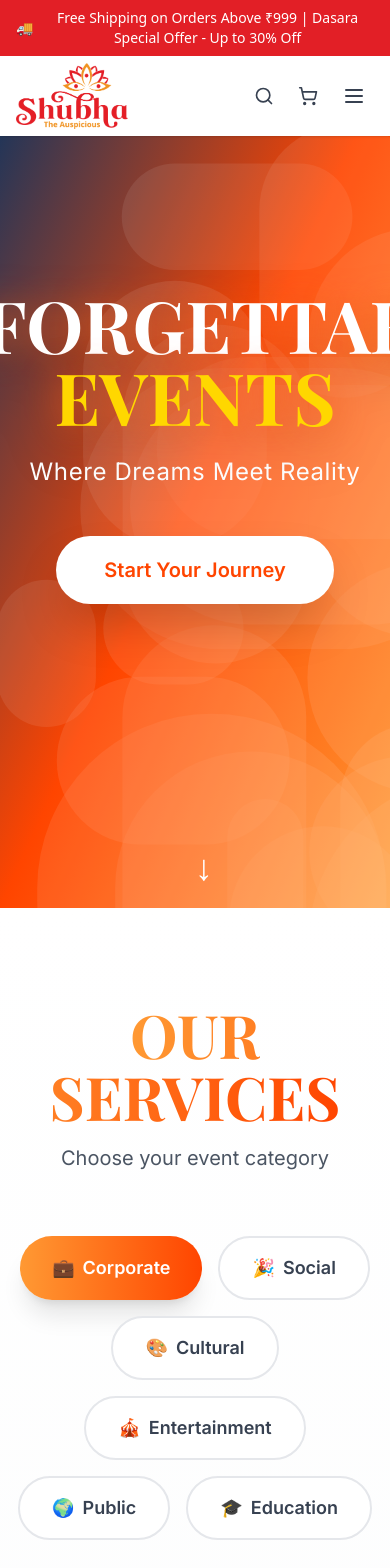
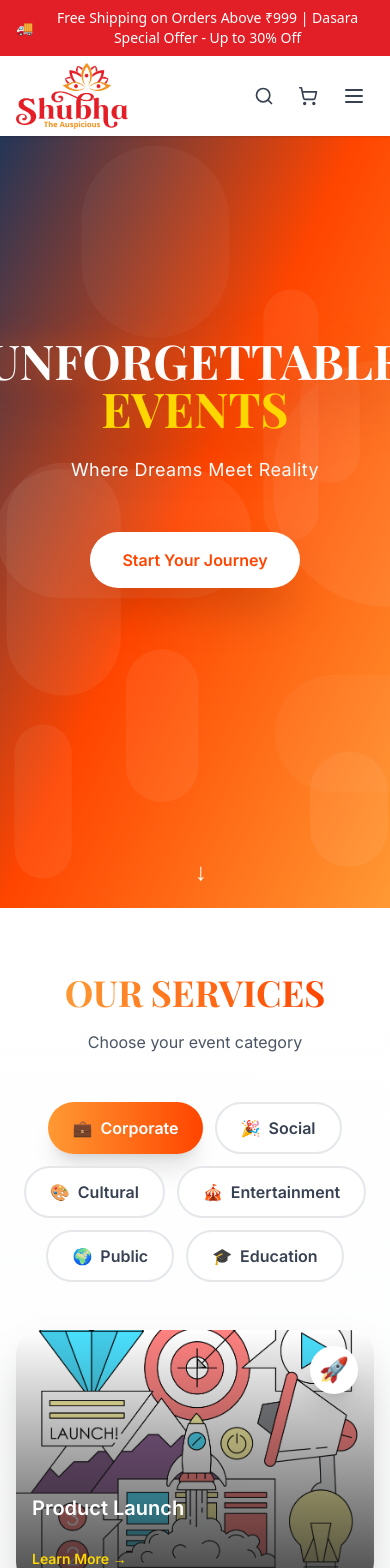
Before and after one commit to brick2technologies/Shubha, a React (Vite) app: page /eventplaning in a window 390 px wide. Shown: the top 1568 px of the page. Built offline with nearby package versions, Linux system fonts and the light colour scheme.

Commit message:
page chnages

```diff
--- a/src/pages/EventPage.tsx
+++ b/src/pages/EventPage.tsx
@@ -1,6 +1,5 @@
 import React, { useState } from "react";
 import { motion, AnimatePresence } from "framer-motion";
-
 import { Link as ScrollLink } from "react-scroll";
 
 // Event Data
@@ -81,8 +80,6 @@ const testimonials = [
   },
 ];
 
-
-
 const LandingPage: React.FC = () => {
   const [activeCategory, setActiveCategory] = useState("corporate");
   const [hoveredEvent, setHoveredEvent] = useState<number | null>(null);
@@ -99,28 +96,28 @@ const LandingPage: React.FC = () => {
   return (
     <div className="font-sans bg-white">
       {/* Hero Section - Full Screen with Parallax Effect */}
-      <section className="relative h-screen flex items-center justify-center overflow-hidden">
+      <section className="relative min-h-screen flex items-center justify-center overflow-hidden">
         {/* Animated Gradient Background */}
         <div className="absolute inset-0 bg-gradient-to-br from-[#0f3460] via-[#FF4500] to-[#FF9933]">
           <div className="absolute inset-0 opacity-30">
-            {[...Array(20)].map((_, i) => (
+            {[...Array(10)].map((_, i) => ( // Reduced number of elements for mobile performance
               <motion.div
                 key={i}
                 className="absolute rounded-full bg-white"
                 style={{
-                  width: Math.random() * 300 + 50,
-                  height: Math.random() * 300 + 50,
+                  width: Math.random() * 200 + 50, // Smaller circles on mobile
+                  height: Math.random() * 200 + 50,
                   left: `${Math.random() * 100}%`,
                   top: `${Math.random() * 100}%`,
                 }}
                 animate={{
-                  y: [0, Math.random() * 100 - 50],
-                  x: [0, Math.random() * 100 - 50],
-                  scale: [1, 1.2, 1],
-                  opacity: [0.1, 0.3, 0.1],
+                  y: [0, Math.random() * 50 - 25],
+                  x: [0, Math.random() * 50 - 25],
+                  scale: [1, 1.1, 1],
+                  opacity: [0.1, 0.2, 0.1],
                 }}
                 transition={{
-                  duration: Math.random() * 10 + 10,
+                  duration: Math.random() * 8 + 8,
                   repeat: Infinity,
                   ease: "easeInOut",
                 }}
@@ -137,7 +134,7 @@ const LandingPage: React.FC = () => {
             transition={{ duration: 1 }}
           >
             <motion.h1
-              className="text-7xl md:text-8xl font-black mb-6 text-white drop-shadow-2xl font-playfair"
+              className="text-5xl sm:text-6xl md:text-7xl lg:text-8xl font-black mb-6 text-white drop-shadow-2xl font-playfair"
               animate={{
                 textShadow: [
                   "0 0 20px rgba(255,153,51,0.5)",
@@ -151,20 +148,20 @@ const LandingPage: React.FC = () => {
               <br />
               <span className="text-[#FFD700]">EVENTS</span>
             </motion.h1>
-            <p className="text-2xl md:text-3xl mb-12 text-white font-light tracking-wide font-Inter">
+            <p className="text-lg sm:text-xl md:text-2xl lg:text-3xl mb-12 text-white font-light tracking-wide font-Inter">
               Where Dreams Meet Reality
             </p>
             <ScrollLink
               to="categories"
-      smooth={true}       // Smooth scrolling
-      duration={800}     // Scroll duration in ms
-      offset={-100}      // Optional: adjust for fixed headers
-      className="inline-block mb-20"
+              smooth={true}
+              duration={800}
+              offset={-80} // Adjusted for mobile headers
+              className="inline-block mb-12 sm:mb-20"
             >
               <motion.button
                 whileHover={{ scale: 1.1, rotate: 2 }}
                 whileTap={{ scale: 0.95 }}
-        className="bg-white text-[#FF4500] px-12 py-5 rounded-full text-xl font-bold shadow-2xl hover:shadow-[#FF9933]/50 transition-all cursor-pointer font-Inter"
+                className="bg-white text-[#FF4500] px-8 py-4 sm:px-12 sm:py-5 rounded-full text-base sm:text-xl font-bold shadow-2xl hover:shadow-[#FF9933]/50 transition-all cursor-pointer font-Inter"
               >
                 Start Your Journey
               </motion.button>
@@ -178,37 +175,36 @@ const LandingPage: React.FC = () => {
           animate={{ y: [0, 20, 0] }}
           transition={{ duration: 2, repeat: Infinity }}
         >
-          <div className="text-white text-4xl">↓</div>
+          <div className="text-white text-2xl sm:text-4xl">↓</div>
         </motion.div>
       </section>
 
       {/* Interactive Event Categories */}
-      <section id="categories" className="py-24 bg-gradient-to-b from-white to-gray-50">
-        <div className="max-w-7xl mx-auto px-4">
+      <section id="categories" className="py-16 sm:py-24 bg-gradient-to-b from-white to-gray-50">
+        <div className="max-w-7xl mx-auto px-4 sm:px-6">
           <motion.div
             initial={{ opacity: 0, y: 50 }}
             whileInView={{ opacity: 1, y: 0 }}
             viewport={{ once: true }}
-            className="text-center mb-16"
+            className="text-center mb-12 sm:mb-16"
           >
-            <h2 className="text-6xl font-black mb-4">
+            <h2 className="text-4xl sm:text-5xl md:text-6xl font-black mb-4">
               <span className="bg-gradient-to-r from-[#FF9933] to-[#FF4500] bg-clip-text text-transparent font-playfair">
                 OUR SERVICES
               </span>
             </h2>
-            <p className="text-xl text-gray-600 font-Inter">Choose your event category</p>
+            <p className="text-base sm:text-lg md:text-xl text-gray-600 font-Inter">Choose your event category</p>
           </motion.div>
 
           {/* Category Pills */}
-          <div className="flex flex-wrap justify-center gap-4 mb-16">
+          <div className="flex flex-wrap justify-center gap-3 sm:gap-4 mb-12 sm:mb-16">
             {categories.map((cat) => (
               <motion.button
                 key={cat.id}
                 onClick={() => setActiveCategory(cat.id)}
                 whileHover={{ scale: 1.05 }}
                 whileTap={{ scale: 0.95 }}
-                className={`px-8 py-4 rounded-full font-bold font-Inter text-lg transition-all ${
-                  activeCategory === cat.id
+                className={`px-6 py-3 sm:px-8 sm:py-4 rounded-full font-bold font-Inter text-base sm:text-lg transition-all ${activeCategory === cat.id
                     ? "bg-gradient-to-r from-[#FF9933] to-[#FF4500] text-white shadow-xl"
                     : "bg-white text-gray-700 border-2 border-gray-200 hover:border-[#FF9933]"
                   }`}
@@ -226,7 +222,7 @@ const LandingPage: React.FC = () => {
               initial={{ opacity: 0, y: 20 }}
               animate={{ opacity: 1, y: 0 }}
               exit={{ opacity: 0, y: -20 }}
-              className="grid md:grid-cols-2 lg:grid-cols-3 gap-8"
+              className="grid grid-cols-1 sm:grid-cols-2 lg:grid-cols-3 gap-6 sm:gap-8"
             >
               {eventCategories[activeCategory as keyof typeof eventCategories].map((event, idx) => (
                 <motion.div
@@ -238,7 +234,7 @@ const LandingPage: React.FC = () => {
                   onHoverEnd={() => setHoveredEvent(null)}
                   className="relative group cursor-pointer"
                 >
-                  <div className="relative h-80 rounded-3xl overflow-hidden shadow-2xl font-Inter">
+                  <div className="relative h-64 sm:h-80 rounded-3xl overflow-hidden shadow-2xl font-Inter">
                     <img
                       src={event.image}
                       alt={event.title}
@@ -247,20 +243,20 @@ const LandingPage: React.FC = () => {
                     <div className="absolute inset-0 bg-gradient-to-t from-black via-black/50 to-transparent opacity-80"></div>
 
                     {/* Icon Badge */}
-                    <div className="absolute top-6 right-6 w-16 h-16 bg-white rounded-full flex items-center justify-center text-3xl shadow-xl">
+                    <div className="absolute top-4 sm:top-6 right-4 sm:right-6 w-12 sm:w-16 h-12 sm:h-16 bg-white rounded-full flex items-center justify-center text-2xl sm:text-3xl shadow-xl">
                       {event.icon}
                     </div>
 
                     {/* Content */}
-                    <div className="absolute bottom-0 left-0 right-0 p-6 text-white">
-                      <h3 className="text-2xl font-bold mb-2">{event.title}</h3>
+                    <div className="absolute bottom-0 left-0 right-0 p-4 sm:p-6 text-white">
+                      <h3 className="text-xl sm:text-2xl font-bold mb-2">{event.title}</h3>
                       <motion.p
                         initial={{ opacity: 0, height: 0 }}
                         animate={{
                           opacity: hoveredEvent === idx ? 1 : 0,
                           height: hoveredEvent === idx ? "auto" : 0,
                         }}
-                        className="text-sm mb-4 overflow-hidden"
+                        className="text-xs sm:text-sm mb-4 overflow-hidden"
                       >
                         {event.description}
                       </motion.p>
@@ -268,7 +264,7 @@ const LandingPage: React.FC = () => {
                         animate={{
                           x: hoveredEvent === idx ? 10 : 0,
                         }}
-                        className="inline-flex items-center text-[#FFD700] font-semibold"
+                        className="inline-flex items-center text-[#FFD700] font-semibold text-sm sm:text-base"
                       >
                         Learn More →
                       </motion.div>
@@ -282,9 +278,9 @@ const LandingPage: React.FC = () => {
       </section>
 
       {/* Stats Section */}
-      <section className="py-24 bg-gradient-to-r from-[#FF9933] to-[#FF4500] text-white font-Inter">
-        <div className="max-w-7xl mx-auto px-4">
-          <div className="grid md:grid-cols-4 gap-8 text-center">
+      <section className="py-16 sm:py-24 bg-gradient-to-r from-[#FF9933] to-[#FF4500] text-white font-Inter">
+        <div className="max-w-7xl mx-auto px-4 sm:px-6">
+          <div className="grid grid-cols-2 sm:grid-cols-4 gap-6 sm:gap-8 text-center">
             {[
               { number: "18+", label: "Events Planned" },
               { number: "10+", label: "Happy Clients" },
@@ -298,8 +294,8 @@ const LandingPage: React.FC = () => {
                 viewport={{ once: true }}
                 transition={{ delay: idx * 0.1 }}
               >
-                <div className="text-6xl font-black mb-2">{stat.number}</div>
-                <div className="text-xl font-light">{stat.label}</div>
+                <div className="text-4xl sm:text-5xl md:text-6xl font-black mb-2">{stat.number}</div>
+                <div className="text-base sm:text-lg md:text-xl font-light">{stat.label}</div>
               </motion.div>
             ))}
           </div>
@@ -307,21 +303,21 @@ const LandingPage: React.FC = () => {
       </section>
 
       {/* Testimonials - Carousel Style */}
-      <section className="py-24 bg-white">
-  <div className="max-w-7xl mx-auto px-4">
+      <section className="py-16 sm:py-24 bg-white">
+        <div className="max-w-7xl mx-auto px-4 sm:px-6">
           <motion.h2
             initial={{ opacity: 0, y: 30 }}
             whileInView={{ opacity: 1, y: 0 }}
             viewport={{ once: true }}
             transition={{ duration: 0.8 }}
-      className="text-6xl font-black text-center mb-16"
+            className="text-4xl sm:text-5xl md:text-6xl font-black text-center mb-12 sm:mb-16"
           >
             <span className="bg-gradient-to-r from-[#FF9933] to-[#FF4500] bg-clip-text text-transparent font-playfair">
               CLIENT STORIES
             </span>
           </motion.h2>
 
-    <div className="grid md:grid-cols-3 gap-8 font-Inter">
+          <div className="grid grid-cols-1 sm:grid-cols-2 md:grid-cols-3 gap-6 sm:gap-8 font-Inter">
             {testimonials.map((testimonial, idx) => (
               <motion.div
                 key={idx}
@@ -329,28 +325,28 @@ const LandingPage: React.FC = () => {
                 whileInView={{ opacity: 1, y: 0 }}
                 viewport={{ once: true }}
                 transition={{ duration: 0.8, delay: idx * 0.2 }}
-          className="bg-gradient-to-br from-gray-50 to-white p-8 rounded-3xl shadow-xl border-2 border-[#FF9933]/20 relative"
+                className="bg-gradient-to-br from-gray-50 to-white p-6 sm:p-8 rounded-3xl shadow-xl border-2 border-[#FF9933]/20 relative"
               >
-          <div className="absolute -top-6 -left-6 w-16 h-16 bg-gradient-to-br from-[#FF9933] to-[#FF4500] rounded-full flex items-center justify-center text-white text-3xl font-bold shadow-xl">
+                <div className="absolute -top-6 -left-6 w-12 sm:w-16 h-12 sm:h-16 bg-gradient-to-br from-[#FF9933] to-[#FF4500] rounded-full flex items-center justify-center text-white text-2xl sm:text-3xl font-bold shadow-xl">
                   "
                 </div>
                 <div className="flex gap-1 mb-4">
                   {[...Array(testimonial.rating)].map((_, i) => (
-              <span key={i} className="text-[#FFD700] text-2xl">
+                    <span key={i} className="text-[#FFD700] text-xl sm:text-2xl">
                       ★
                     </span>
                   ))}
                 </div>
-          <p className="text-lg text-gray-700 mb-6 italic leading-relaxed">
+                <p className="text-base sm:text-lg text-gray-700 mb-6 italic leading-relaxed">
                   {testimonial.text}
                 </p>
                 <div className="flex items-center gap-4">
-            <div className="w-14 h-14 bg-gradient-to-br from-[#FF9933] to-[#FF4500] rounded-full flex items-center justify-center text-white font-bold text-xl">
+                  <div className="w-12 sm:w-14 h-12 sm:h-14 bg-gradient-to-br from-[#FF9933] to-[#FF4500] rounded-full flex items-center justify-center text-white font-bold text-lg sm:text-xl">
                     {testimonial.name.charAt(0)}
                   </div>
                   <div>
-              <div className="font-bold text-lg">{testimonial.name}</div>
-              <div className="text-gray-500">{testimonial.role}</div>
+                    <div className="font-bold text-base sm:text-lg">{testimonial.name}</div>
+                    <div className="text-gray-500 text-sm sm:text-base">{testimonial.role}</div>
                   </div>
                 </div>
               </motion.div>
@@ -360,7 +356,7 @@ const LandingPage: React.FC = () => {
       </section>
 
       {/* CTA Section - Bold & Modern */}
-      <section className="relative py-32 overflow-hidden">
+      <section className="relative py-24 sm:py-32 overflow-hidden">
         <div className="absolute inset-0 bg-gradient-to-br from-[#0f3460] via-[#16213e] to-[#1a1a2e]"></div>
         <div className="absolute inset-0">
           <motion.div
@@ -381,34 +377,34 @@ const LandingPage: React.FC = () => {
           ></motion.div>
         </div>
 
-        <div className="relative z-10 max-w-5xl mx-auto text-center px-4">
+        <div className="relative z-10 max-w-5xl mx-auto text-center px-4 sm:px-6">
           <motion.div
             initial={{ opacity: 0, scale: 0.8 }}
             whileInView={{ opacity: 1, scale: 1 }}
             viewport={{ once: true }}
           >
-            <h2 className="text-7xl font-black text-white mb-6 font-playfair">
+            <h2 className="text-5xl sm:text-6xl md:text-7xl font-black text-white mb-6 font-playfair">
               LET'S CREATE
               <br />
               <span className="text-transparent bg-gradient-to-r from-[#FF9933] to-[#FFD700] bg-clip-text">
                 MAGIC TOGETHER
               </span>
             </h2>
-            <p className="text-2xl text-gray-300 mb-12 leading-relaxed">
+            <p className="text-lg sm:text-xl md:text-2xl text-gray-300 mb-12 leading-relaxed">
               Your dream event is just one conversation away
             </p>
-            <div className="flex flex-col sm:flex-row gap-6 justify-center font-Inter">
+            <div className="flex flex-col sm:flex-row gap-4 sm:gap-6 justify-center font-Inter">
               <motion.button
                 whileHover={{ scale: 1.05 }}
                 whileTap={{ scale: 0.95 }}
-                className="bg-gradient-to-r from-[#FF9933] to-[#FF4500] text-white px-12 py-5 rounded-full text-xl font-bold shadow-2xl hover:shadow-[#FF9933]/50"
+                className="bg-gradient-to-r from-[#FF9933] to-[#FF4500] text-white px-8 py-4 sm:px-12 sm:py-5 rounded-full text-base sm:text-xl font-bold shadow-2xl hover:shadow-[#FF9933]/50"
               >
                 Book Consultation
               </motion.button>
               <motion.button
                 whileHover={{ scale: 1.05 }}
                 whileTap={{ scale: 0.95 }}
-                className="bg-white/10 backdrop-blur-md text-white px-12 py-5 rounded-full text-xl font-bold border-2 border-white/30 hover:bg-white/20"
+                className="bg-white/10 backdrop-blur-md text-white px-8 py-4 sm:px-12 sm:py-5 rounded-full text-base sm:text-xl font-bold border-2 border-white/30 hover:bg-white/20"
               >
                 View Portfolio
               </motion.button>
```
Also changed, not shown: src/pages/Aboutus.tsx (+40 -8 lines). Lines whose indentation alone changed are shown as unchanged.
